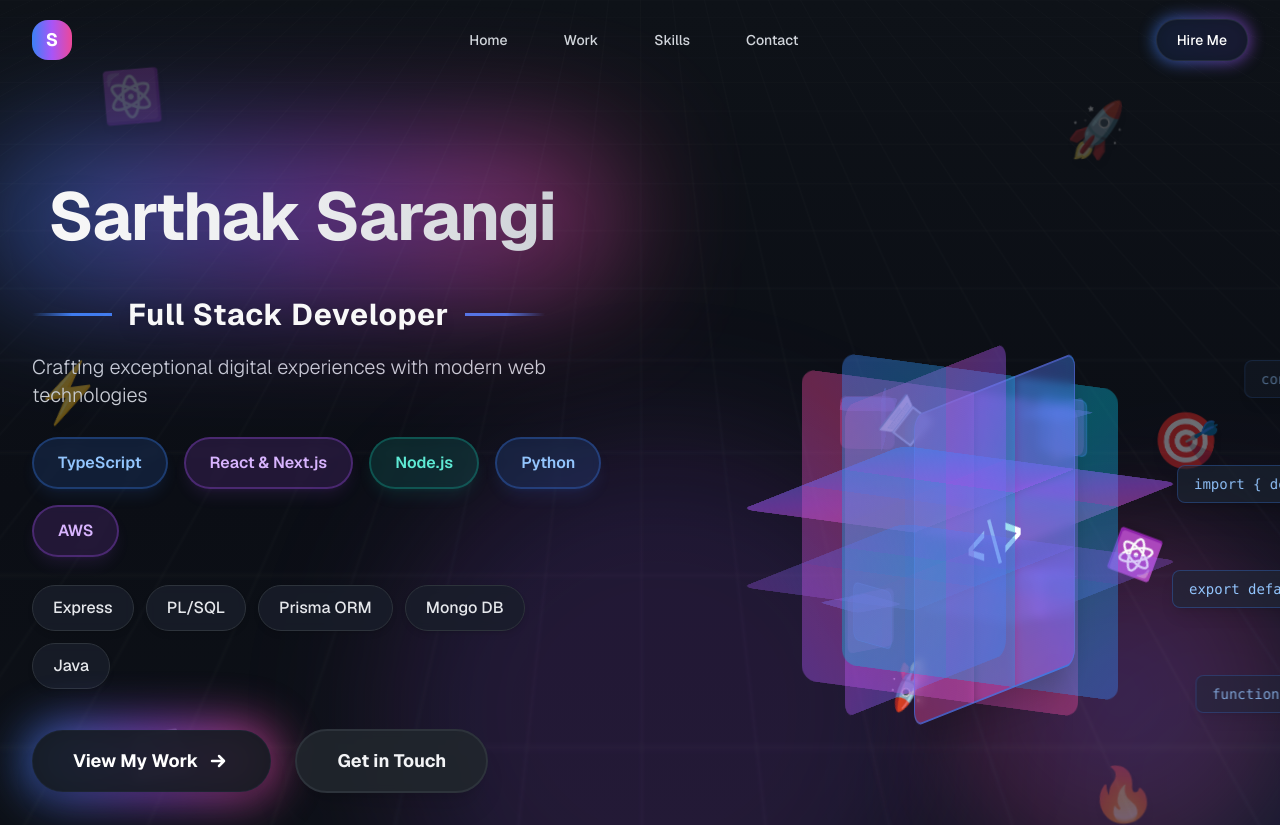
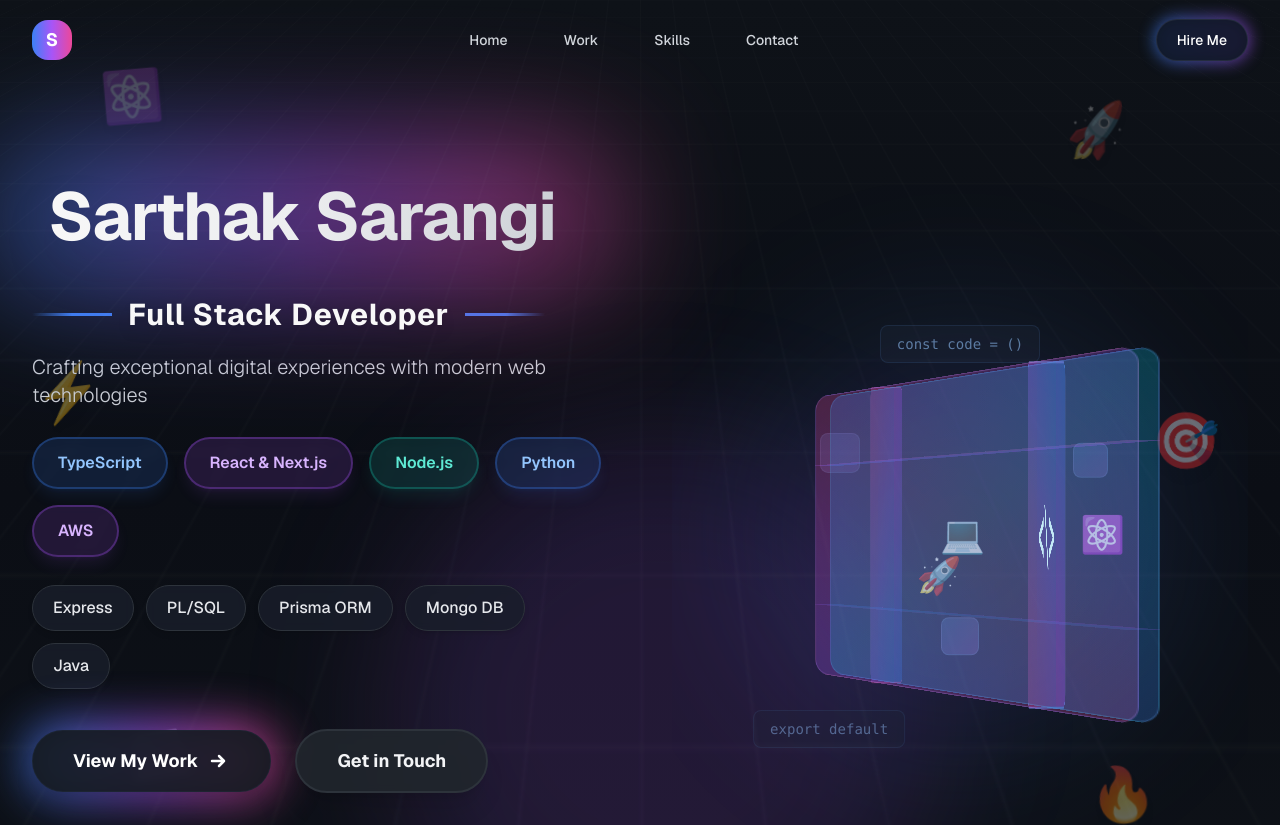
Before and after one commit to sarthaksarangi/next-portfolio, a Next.js app: page / in a window 1280 px wide. Shown: the top 825 px of the page. Built offline with nearby package versions, Linux system fonts and the light colour scheme.

Commit message:
Improved illustration, updated project live url

```diff
--- a/app/components/TexhIllustration.tsx
+++ b/app/components/TexhIllustration.tsx
@@ -1,265 +1,168 @@
 import { motion } from "framer-motion";
 
-export const TechIllustration = () => {
+export function TechIllustration() {
   return (
-    <div className="relative w-full h-full flex items-center justify-center">
     <div
-        className="relative w-full h-full flex items-center justify-center"
-        style={{ minHeight: "400px" }}
+      className="relative w-full h-full flex items-center justify-center overflow-hidden"
+      style={{ minHeight: "500px" }}
     >
-        {/* Main 3D Cube - Central Focus */}
+      {/* Main 3D Cube - Simplified rotation */}
       <motion.div
         className="relative z-10"
         style={{
           transformStyle: "preserve-3d",
+          perspective: "1000px",
         }}
         animate={{
-            rotateY: [0, 360],
-            rotateX: [0, 20, 0],
+          rotateY: 360,
         }}
         transition={{
-            duration: 20,
+          duration: 25,
           repeat: Infinity,
           ease: "linear",
         }}
       >
         <div
-            className="relative w-40 h-40 sm:w-48 sm:h-48 md:w-56 md:h-56 lg:w-72 lg:h-72 xl:w-80 xl:h-80"
+          className="relative w-48 h-48 md:w-64 md:h-64 lg:w-80 lg:h-80"
           style={{ transformStyle: "preserve-3d" }}
         >
           {/* Front face */}
           <div
-              className="absolute inset-0 bg-gradient-to-br from-blue-500/40 via-purple-500/40 to-pink-500/40 backdrop-blur-sm border-2 border-blue-500/50 rounded-2xl shadow-2xl flex items-center justify-center"
-              style={{ transform: "translateZ(40px)" }}
+            className="absolute inset-0 bg-gradient-to-br from-blue-500/30 via-purple-500/30 to-pink-500/30 border-2 border-blue-400/40 rounded-2xl flex items-center justify-center"
+            style={{ transform: "translateZ(80px)" }}
           >
-              <div className="text-3xl sm:text-4xl md:text-5xl lg:text-6xl font-mono text-white font-bold">
+            <div className="text-4xl md:text-6xl lg:text-7xl font-mono text-white font-bold">
               {"</>"}
             </div>
           </div>
+
           {/* Right face */}
           <div
-              className="absolute inset-0 bg-gradient-to-br from-purple-500/40 via-pink-500/40 to-purple-500/40 rounded-2xl"
-              style={{ transform: "rotateY(90deg) translateZ(40px)" }}
+            className="absolute inset-0 bg-gradient-to-br from-purple-500/25 via-pink-500/25 to-purple-500/25 border border-purple-400/30 rounded-2xl"
+            style={{ transform: "rotateY(90deg) translateZ(80px)" }}
           />
+
           {/* Left face */}
           <div
-              className="absolute inset-0 bg-gradient-to-br from-blue-500/40 via-cyan-500/40 to-blue-500/40 rounded-2xl"
-              style={{ transform: "rotateY(-90deg) translateZ(40px)" }}
+            className="absolute inset-0 bg-gradient-to-br from-blue-500/25 via-cyan-500/25 to-blue-500/25 border border-blue-400/30 rounded-2xl"
+            style={{ transform: "rotateY(-90deg) translateZ(80px)" }}
           />
+
           {/* Top face */}
           <div
-              className="absolute inset-0 bg-gradient-to-br from-blue-500/50 via-purple-500/50 to-pink-500/50 rounded-2xl"
-              style={{ transform: "rotateX(90deg) translateZ(40px)" }}
+            className="absolute inset-0 bg-gradient-to-br from-blue-500/30 via-purple-500/30 to-pink-500/30 border border-purple-400/30 rounded-2xl"
+            style={{ transform: "rotateX(90deg) translateZ(80px)" }}
           />
+
           {/* Bottom face */}
           <div
-              className="absolute inset-0 bg-gradient-to-br from-purple-500/30 via-blue-500/30 to-purple-500/30 rounded-2xl"
-              style={{ transform: "rotateX(-90deg) translateZ(40px)" }}
+            className="absolute inset-0 bg-gradient-to-br from-purple-500/20 via-blue-500/20 to-purple-500/20 border border-purple-400/20 rounded-2xl"
+            style={{ transform: "rotateX(-90deg) translateZ(80px)" }}
           />
+
           {/* Back face */}
           <div
-              className="absolute inset-0 bg-gradient-to-br from-pink-500/40 via-purple-500/40 to-blue-500/40 rounded-2xl"
-              style={{ transform: "rotateY(180deg) translateZ(40px)" }}
+            className="absolute inset-0 bg-gradient-to-br from-pink-500/25 via-purple-500/25 to-blue-500/25 border border-pink-400/30 rounded-2xl"
+            style={{ transform: "rotateY(180deg) translateZ(80px)" }}
           />
         </div>
       </motion.div>
 
-        {/* Floating Smaller Cubes */}
+      {/* Simplified floating particles - just 3 instead of 4 */}
       {[
-          {
-            size: 50,
-            delay: 0,
-            distance: 120,
-            angle: 45,
-            duration: 15,
-          },
-          {
-            size: 60,
-            delay: 2,
-            distance: 140,
-            angle: 135,
-            duration: 18,
-          },
-          {
-            size: 55,
-            delay: 1,
-            distance: 130,
-            angle: 225,
-            duration: 16,
-          },
-          {
-            size: 58,
-            delay: 3,
-            distance: 135,
-            angle: 315,
-            duration: 17,
-          },
-        ].map((cube, idx) => (
+        { size: 40, x: -120, y: -80, delay: 0, duration: 6 },
+        { size: 35, x: 130, y: -60, delay: 2, duration: 7 },
+        { size: 38, x: 0, y: 120, delay: 4, duration: 6.5 },
+      ].map((particle, idx) => (
         <motion.div
           key={idx}
-            className="absolute"
+          className="absolute left-1/2 top-1/2 pointer-events-none"
           style={{
-              width: `${cube.size}px`,
-              height: `${cube.size}px`,
-              transformStyle: "preserve-3d",
-              left: "50%",
-              top: "50%",
-              marginLeft: `${
-                Math.cos((cube.angle * Math.PI) / 180) * cube.distance -
-                cube.size / 2
-              }px`,
-              marginTop: `${
-                Math.sin((cube.angle * Math.PI) / 180) * cube.distance -
-                cube.size / 2
-              }px`,
+            width: particle.size,
+            height: particle.size,
+            marginLeft: particle.x - particle.size / 2,
+            marginTop: particle.y - particle.size / 2,
           }}
           animate={{
-              rotateY: [0, 360],
-              rotateX: [0, 15, -15, 0],
-              y: [0, -30, 0],
+            y: [0, -20, 0],
+            opacity: [0.4, 0.7, 0.4],
           }}
           transition={{
-              duration: cube.duration,
+            duration: particle.duration,
             repeat: Infinity,
             ease: "easeInOut",
-              delay: cube.delay,
+            delay: particle.delay,
           }}
         >
-            <div
-              className="relative w-full h-full"
-              style={{ transformStyle: "preserve-3d" }}
-            >
-              <div
-                className="absolute inset-0 bg-gradient-to-br from-blue-500/30 to-purple-500/30 border border-blue-500/40 rounded-lg"
-                style={{ transform: "translateZ(15px)" }}
-              />
-              <div
-                className="absolute inset-0 bg-gradient-to-br from-purple-500/30 to-pink-500/30 rounded-lg"
-                style={{ transform: "rotateY(90deg) translateZ(15px)" }}
-              />
-              <div
-                className="absolute inset-0 bg-gradient-to-br from-blue-500/40 to-purple-500/40 rounded-lg"
-                style={{ transform: "rotateX(90deg) translateZ(15px)" }}
-              />
-            </div>
+          <div className="w-full h-full bg-gradient-to-br from-blue-400/40 to-purple-400/40 rounded-lg border border-blue-300/30" />
         </motion.div>
       ))}
 
-        {/* Code Lines Floating */}
+      {/* Tech icons - simplified orbit */}
       {[
-          { text: "const code = ()", y: "25%", delay: 0 },
-          { text: "import { dev }", y: "40%", delay: 1 },
-          { text: "export default", y: "55%", delay: 2 },
-          { text: "function build()", y: "70%", delay: 0.5 },
+        { icon: "⚛️", angle: 0 },
+        { icon: "🚀", angle: 120 },
+        { icon: "💻", angle: 240 },
+      ].map((item, i) => {
+        const radius = 140;
+        const x = Math.cos((item.angle * Math.PI) / 180) * radius;
+        const y = Math.sin((item.angle * Math.PI) / 180) * radius;
+
+        return (
+          <motion.div
+            key={i}
+            className="absolute left-1/2 top-1/2 pointer-events-none text-3xl md:text-4xl"
+            style={{
+              marginLeft: -20,
+              marginTop: -20,
+            }}
+            animate={{
+              x: [0, x, x, 0],
+              y: [0, y, y, 0],
+            }}
+            transition={{
+              duration: 15,
+              repeat: Infinity,
+              ease: "linear",
+              delay: i * 5,
+            }}
+          >
+            {item.icon}
+          </motion.div>
+        );
+      })}
+
+      {/* Subtle code snippets - fewer and simpler */}
+      {[
+        { text: "const code = ()", top: "20%", delay: 0 },
+        { text: "export default", top: "75%", delay: 4 },
       ].map((line, idx) => (
         <motion.div
           key={idx}
-            className="absolute left-1/2 px-4 w-full flex justify-center pointer-events-none"
-            style={{
-              top: line.y,
-              transform: "translateX(-50%)",
-            }}
-            initial={{ opacity: 0 }}
+          className="absolute left-0 right-0 flex justify-center pointer-events-none"
+          style={{ top: line.top }}
           animate={{
-              opacity: [0, 1, 1, 0],
-              x: ["-150px", "0px", "0px", "150px"],
+            opacity: [0, 0.6, 0.6, 0],
+            x: ["-100%", "0%", "0%", "100%"],
           }}
           transition={{
-              duration: 8,
+            duration: 12,
             repeat: Infinity,
             delay: line.delay,
             ease: "easeInOut",
           }}
         >
-            <div className="px-4 py-2 bg-gray-800/60 backdrop-blur-md border border-blue-500/30 rounded-lg text-blue-300 text-xs md:text-sm font-mono shadow-lg whitespace-nowrap">
+          <div className="px-4 py-2 bg-slate-800/50 border border-blue-400/20 rounded-lg text-blue-300 text-sm font-mono">
             {line.text}
           </div>
         </motion.div>
       ))}
 
-        {/* Orbiting Tech Icons */}
-        {[
-          { icon: "⚛️", angle: 0 },
-          { icon: "🚀", angle: 120 },
-          { icon: "💻", angle: 240 },
-        ].map((item, i) => {
-          const radius = 150;
-          return (
-            <motion.div
-              key={i}
-              className="absolute pointer-events-none"
-              style={{
-                left: "50%",
-                top: "50%",
-                transform: "translate(-50%, -50%)",
-                fontSize: "clamp(20px, 4vw, 48px)",
-                lineHeight: 1,
-              }}
-              animate={{
-                x: [
-                  0,
-                  Math.cos((item.angle * Math.PI) / 180) * radius,
-                  Math.cos((item.angle * Math.PI) / 180) * radius,
-                  0,
-                ],
-                y: [
-                  0,
-                  Math.sin((item.angle * Math.PI) / 180) * radius,
-                  Math.sin((item.angle * Math.PI) / 180) * radius,
-                  0,
-                ],
-                rotate: [0, 360],
-              }}
-              transition={{
-                duration: 12 + i * 2,
-                repeat: Infinity,
-                ease: "linear",
-                delay: i * 0.5,
-              }}
-            >
-              <span
-                className="block filter drop-shadow-lg"
-                style={{ fontSize: "clamp(18px, 3.2vw, 40px)", lineHeight: 1 }}
-              >
-                {item.icon}
-              </span>
-            </motion.div>
-          );
-        })}
-
-        {/* Gradient Glow Effects */}
-        <motion.div
-          className="absolute top-1/2 left-1/2 w-96 h-96 md:w-[500px] md:h-[500px] bg-gradient-radial from-blue-500/30 via-purple-500/20 to-transparent rounded-full blur-3xl -z-10 pointer-events-none"
-          style={{
-            transform: "translate(-50%, -50%)",
-          }}
-          animate={{
-            opacity: [0.3, 0.5, 0.3],
-            scale: [1, 1.2, 1],
-          }}
-          transition={{
-            duration: 5,
-            repeat: Infinity,
-            ease: "easeInOut",
-          }}
-        />
-        <motion.div
-          className="absolute top-1/2 left-1/2 w-64 h-64 md:w-80 md:h-80 bg-gradient-radial from-purple-500/40 via-pink-500/30 to-transparent rounded-full blur-2xl -z-10 pointer-events-none"
-          style={{
-            transform: "translate(-50%, -50%)",
-          }}
-          animate={{
-            opacity: [0.4, 0.6, 0.4],
-            scale: [1, 1.15, 1],
-          }}
-          transition={{
-            duration: 4,
-            repeat: Infinity,
-            ease: "easeInOut",
-            delay: 1,
-          }}
+      {/* Single subtle glow - replaces multiple animated glows */}
+      <div
+        className="absolute top-1/2 left-1/2 w-96 h-96 md:w-[500px] md:h-[500px] bg-gradient-radial from-purple-500/20 via-blue-500/10 to-transparent rounded-full blur-3xl -z-10 pointer-events-none"
+        style={{ transform: "translate(-50%, -50%)" }}
       />
     </div>
-    </div>
   );
-};
+}
--- a/app/data/projects.ts
+++ b/app/data/projects.ts
@@ -85,7 +85,7 @@
       "ESLint",
       "Node.js",
     ],
-    liveUrl: "",
+    liveUrl: "https://user-payx.sarthaksarangi.com/",
     githubUrl: "https://github.com/sarthaksarangi/pay-x",
   },
   {
```
Lines whose indentation alone changed are shown as unchanged.
